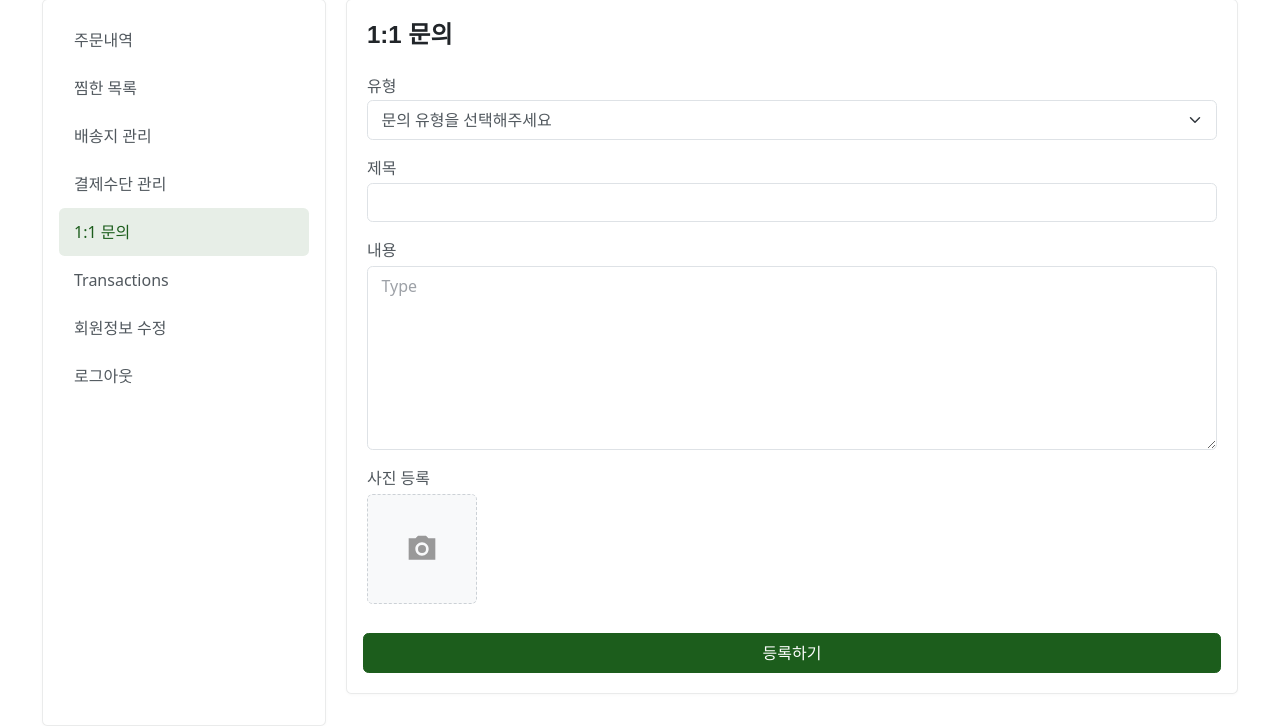
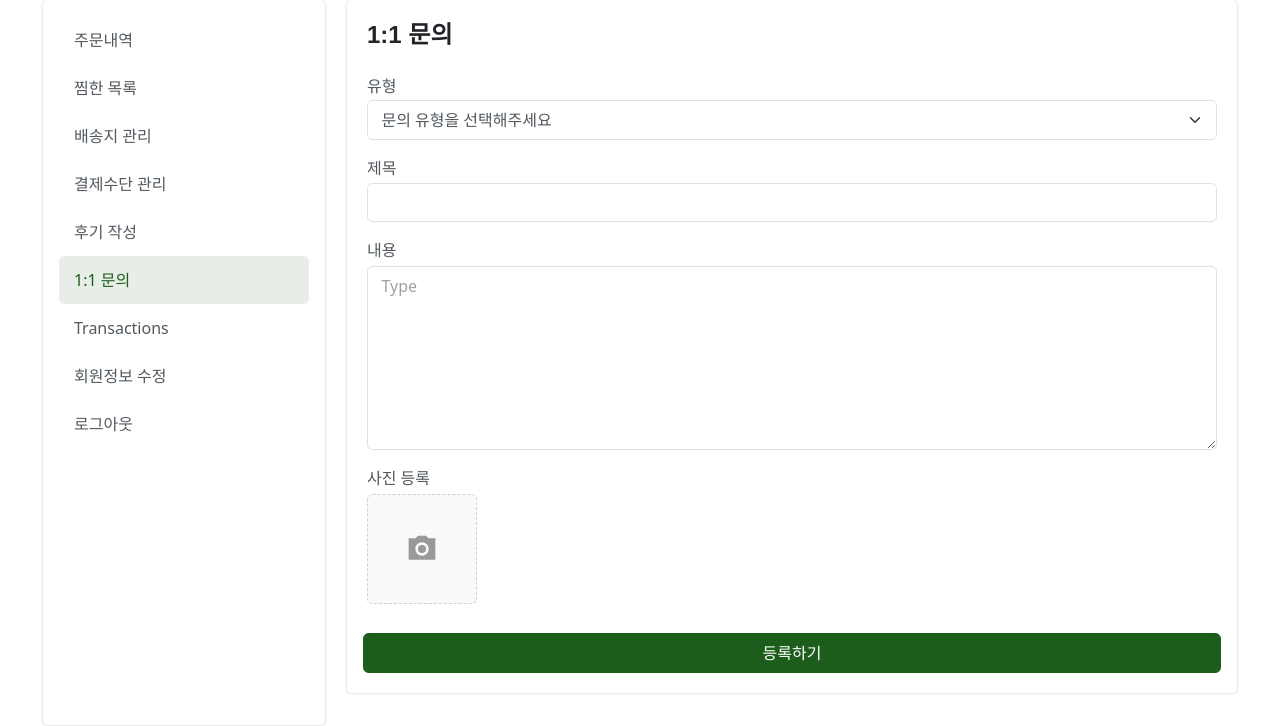
Before and after one commit to JJJeong123/ttt, a Django app: page /mypage/qna in a window 1280 px wide; the page is wider, and only the part inside the window is pictured. Shown: the part 159-885 px from the top of that part. Run offline with Django 4.2, Linux system fonts and the light colour scheme; the visitor is signed in with stand-in values (Sample User, id 1); data that the repository does not hold is empty; parts of the project's set-up code (start-up, migrations or seed data) failed here and were passed over; some libraries are stand-ins or nearby versions.

```diff
--- a/mypage/templates/like.html
+++ b/mypage/templates/like.html
@@ -17,6 +17,7 @@
           <a class="nav-link active" href="{% url 'mypage:like' %}">찜한 목록</a>
           <a class="nav-link" href="{% url 'mypage:address' %}">배송지 관리</a>
           <a class="nav-link" href="#">결제수단 관리</a>
+          <a class="nav-link" href="{% url 'mypage:review' %}">상품 후기</a>
           <a class="nav-link" href="{% url 'mypage:qna-list' %}">1:1 문의</a>
           <a class="nav-link" href="#">My wishlist</a>
           <a class="nav-link" href="#">Transactions</a>
@@ -34,7 +35,7 @@
         <div class="content-body">
           <h4 class="card-title mb-4">찜한 목록</h4>
           <div id="like-table">
-          {% for p in liked_products %}
+            {% for p in liked_products %}
             <article class="row gy-3 my-2">
               <div class="col-lg-8">
                 <figure class="itemside me-lg-5">
--- a/mypage/templates/order_detail.html
+++ b/mypage/templates/order_detail.html
@@ -17,6 +17,7 @@
           <a class="nav-link" href="{% url 'mypage:like' %}">찜한 목록</a>
           <a class="nav-link" href="{% url 'mypage:address' %}">배송지 관리</a>
           <a class="nav-link" href="#">결제수단 관리</a>
+          <a class="nav-link" href="{% url 'mypage:review' %}">상품 후기</a>
           <a class="nav-link" href="{% url 'mypage:qna-list' %}">1:1 문의</a>
           <a class="nav-link" href="#">My wishlist</a>
           <a class="nav-link" href="#">Transactions</a>
--- a/mypage/templates/qna.html
+++ b/mypage/templates/qna.html
@@ -17,6 +17,7 @@
           <a class="nav-link" href="{% url 'mypage:like' %}">찜한 목록</a>
           <a class="nav-link" href="{% url 'mypage:address' %}">배송지 관리</a>
           <a class="nav-link" href="#">결제수단 관리</a>
+          <a class="nav-link" href="{% url 'mypage:review' %}">후기 작성</a>
           <a class="nav-link active" href="{% url 'mypage:qna-list' %}">1:1 문의</a>
           <a class="nav-link" href="#">Transactions</a>
           <a class="nav-link" href="{% url 'confirm-info' %}">회원정보 수정</a>
@@ -60,7 +61,6 @@
                   </div>
                 </div> <!-- gallery-uploader-wrap //end -->
               </form> <!-- form end.// -->
-
               <button class="btn btn-primary" type="button" onclick="saveQuestion()">등록하기</button>
             </div>
         </div> <!-- card-body end.// -->
--- a/static/jsmeta/mypage/script_qna.js
+++ b/static/jsmeta/mypage/script_qna.js
@@ -66,4 +66,12 @@ async function saveQuestion(){
 
   const result = await response.json();
 
+  if(result.success){
+    alert('문의가 성공적으로 등록되었습니다.');
+    window.open('/mypage/qna');
+  }
+  else{
+    alert('문의가 등록되지 않았습니다. 다시 작성해주시기 바랍니다.');
+  }
+
 }
```
